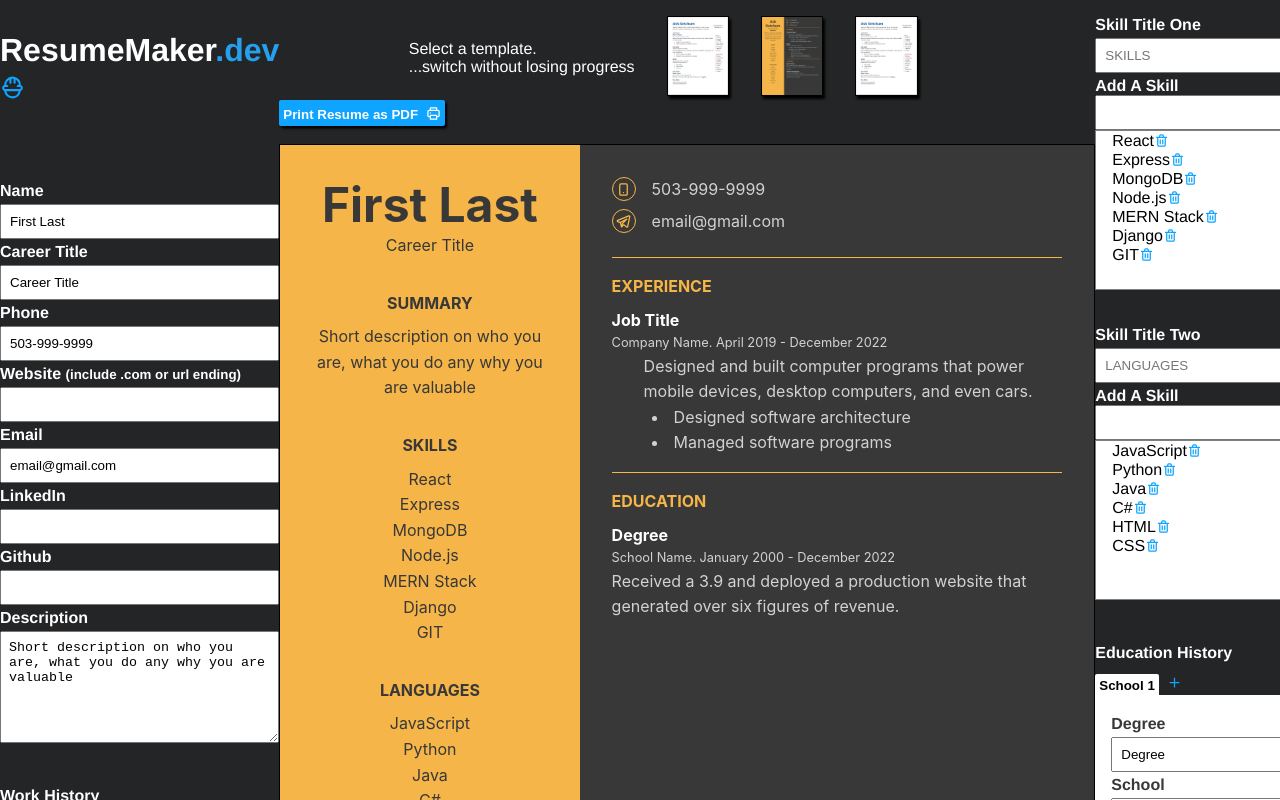
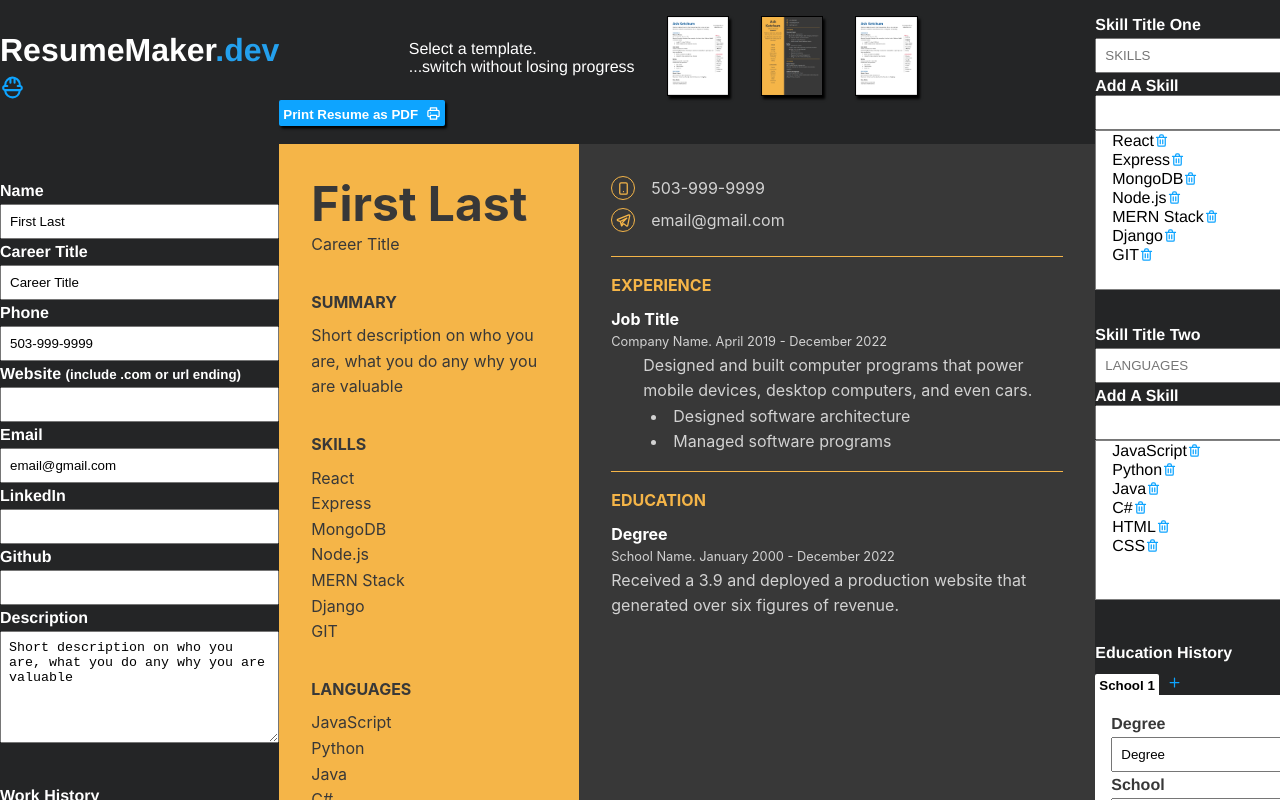
Before and after one commit to ChimentiMatt/Resume_Builder, a React (Create React App) app: page / in a window 1280 px wide. Shown: the top 800 px of the page. Built offline with nearby package versions, Linux system fonts and the light colour scheme.

Commit message:
fixed a bug in job form from fixing missing dependency

```diff
--- a/src/components/TemplateTwo.jsx
+++ b/src/components/TemplateTwo.jsx
@@ -107,7 +107,7 @@ const TemplateTwo = ({name, careerTitle, phone, description, email, linkedIn, we
                                     <UilUser size="15" color="#f5b548" />
                                 </div>
                                 <p id='website'>
-                                    <a href={`https://${website}.com`} target="blank" id='website' className='t2-a-tag'>{website}</a>
+                                    <a href={`https://${website}`} target="blank" id='website' className='t2-a-tag'>{website}</a>
                                 </p>
                             </div>
                         }
--- a/src/styles/templateOne.css
+++ b/src/styles/templateOne.css
@@ -9,7 +9,7 @@
     border: 1px solid black;
     width: 816px;
     min-height: 1056px;
-    border: 1px solid black;
+    /* border: 1px solid black; */
     padding-left: 4rem;
     padding-right: 4rem;
     padding-top: 2rem;
--- a/src/styles/templateThree.css
+++ b/src/styles/templateThree.css
@@ -6,10 +6,9 @@
 
 
 #contents-template-three{
-    border: 1px solid black;
+    /* border: 1px solid black; */
     width: 816px;
     min-height: 1056px;
-    border: 1px solid black;
     padding-left: 4rem;
     padding-right: 4rem;
     padding-top: 2rem;
--- a/src/styles/templateTwo.css
+++ b/src/styles/templateTwo.css
@@ -1,8 +1,8 @@
 
 #contents-template-two{
     display: flex;
-    border: 1px solid black;
     width: 816px;
+    /* border: 1px solid black; */
     /* min-height: 1056px; */
     /* height: 1056px; */
     /* min-height: 1056px; */
@@ -45,7 +45,7 @@
     color: rgb(56, 56, 56);
     width: 300px;
     padding: 2rem;
-    text-align: center;
+    /* text-align: center; */
 }
 
 .t2-name{
--- a/src/utility/JobTask.jsx
+++ b/src/utility/JobTask.jsx
@@ -11,7 +11,7 @@ const JobTask = ({task, taskId, componentId, setBuildTask, removeTask}) => {
         }
         catch (error){
         }
-    })
+    }, [componentId])
 
 
     return (
```
